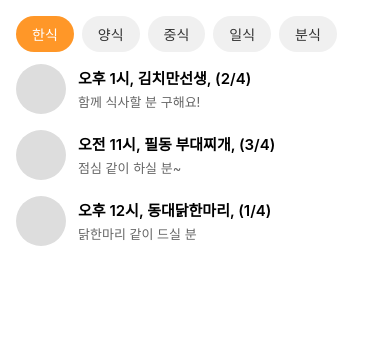
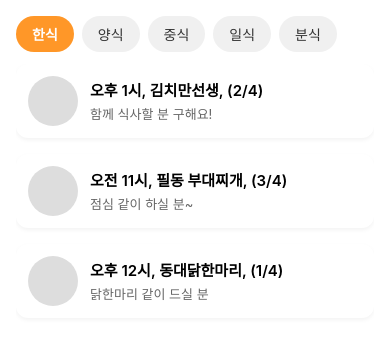
Before and after one commit to Farm-6-25summer/foodiemate, a React Native app in the folder frontend/: screen /ChatList in a window 390 px wide. Shown: the top 344 px of the page. Built offline with nearby package versions, Linux system fonts and the light colour scheme.

Commit message:
베젤 가리는 거 수정

```diff
--- a/frontend/screens/ChatList.jsx
+++ b/frontend/screens/ChatList.jsx
@@ -1,5 +1,12 @@
 import React, { useState } from "react";
-import { View, Text, FlatList, TouchableOpacity, StyleSheet } from "react-native";
+import {
+  View,
+  Text,
+  FlatList,
+  TouchableOpacity,
+  StyleSheet,
+  Alert,
+} from "react-native";
 import { SafeAreaView } from "react-native-safe-area-context";
 
 const categories = ["한식", "양식", "중식", "일식", "분식"];
@@ -13,26 +20,43 @@ export default function FeedScreen() {
   const [selectedCategory, setSelectedCategory] = useState("한식");
 
   const renderItem = ({ item }) => (
-    <TouchableOpacity style={styles.postItem}>
+    <TouchableOpacity
+      style={styles.postItem}
+      onPress={() => Alert.alert(`${item.title}`, `${item.desc}`)}
+    >
       <View style={styles.thumbnail} />
       <View style={{ flex: 1 }}>
-        <Text style={styles.title}>{item.time}, {item.title}</Text>
-        <Text style={styles.desc} numberOfLines={1}>{item.desc}</Text>
+        <Text style={styles.title}>
+          {item.time}, {item.title}
+        </Text>
+        <Text style={styles.desc} numberOfLines={1}>
+          {item.desc}
+        </Text>
       </View>
     </TouchableOpacity>
   );
 
   return (
+    <SafeAreaView style={styles.safeArea}>
       <View style={styles.container}>
         {/* Category Tabs */}
         <View style={styles.tabContainer}>
           {categories.map((cat) => (
             <TouchableOpacity
               key={cat}
-            style={[styles.tab, selectedCategory === cat && styles.tabSelected]}
+              style={[
+                styles.tab,
+                selectedCategory === cat && styles.tabSelected,
+              ]}
               onPress={() => setSelectedCategory(cat)}
             >
-            <Text style={selectedCategory === cat ? styles.tabTextSelected : styles.tabText}>
+              <Text
+                style={
+                  selectedCategory === cat
+                    ? styles.tabTextSelected
+                    : styles.tabText
+                }
+              >
                 {cat}
               </Text>
             </TouchableOpacity>
@@ -45,22 +69,47 @@ export default function FeedScreen() {
           keyExtractor={(item) => item.id}
           renderItem={renderItem}
           contentContainerStyle={{ paddingBottom: 80 }}
+          showsVerticalScrollIndicator={false}
         />
       </View>
+    </SafeAreaView>
   );
 }
 
 const styles = StyleSheet.create({
-  container: { flex: 1, backgroundColor: "#fff", padding: 16 },
+  safeArea: { flex: 1, backgroundColor: "#fff" },
+  container: { flex: 1, padding: 16 },
   tabContainer: { flexDirection: "row", marginBottom: 12 },
   tab: {
-    paddingVertical: 8, paddingHorizontal: 16, borderRadius: 20, backgroundColor: "#f0f0f0", marginRight: 8
+    paddingVertical: 8,
+    paddingHorizontal: 16,
+    borderRadius: 20,
+    backgroundColor: "#f0f0f0",
+    marginRight: 8,
   },
   tabSelected: { backgroundColor: "#FF9728" },
-  tabText: { color: "#333" },
-  tabTextSelected: { color: "#fff" },
-  postItem: { flexDirection: "row", alignItems: "center", marginBottom: 16 },
-  thumbnail: { width: 50, height: 50, borderRadius: 25, backgroundColor: "#ddd", marginRight: 12 },
+  tabText: { color: "#333", fontSize: 14 },
+  tabTextSelected: { color: "#fff", fontSize: 14, fontWeight: "600" },
+  postItem: {
+    flexDirection: "row",
+    alignItems: "center",
+    marginBottom: 16,
+    backgroundColor: "#fff",
+    borderRadius: 12,
+    padding: 12,
+    shadowColor: "#000",
+    shadowOpacity: 0.05,
+    shadowOffset: { width: 0, height: 2 },
+    shadowRadius: 4,
+    elevation: 2,
+  },
+  thumbnail: {
+    width: 50,
+    height: 50,
+    borderRadius: 25,
+    backgroundColor: "#ddd",
+    marginRight: 12,
+  },
   title: { fontWeight: "600", fontSize: 15 },
   desc: { color: "#666", fontSize: 13, marginTop: 4 },
 });
```
Lines whose indentation alone changed are shown as unchanged.
